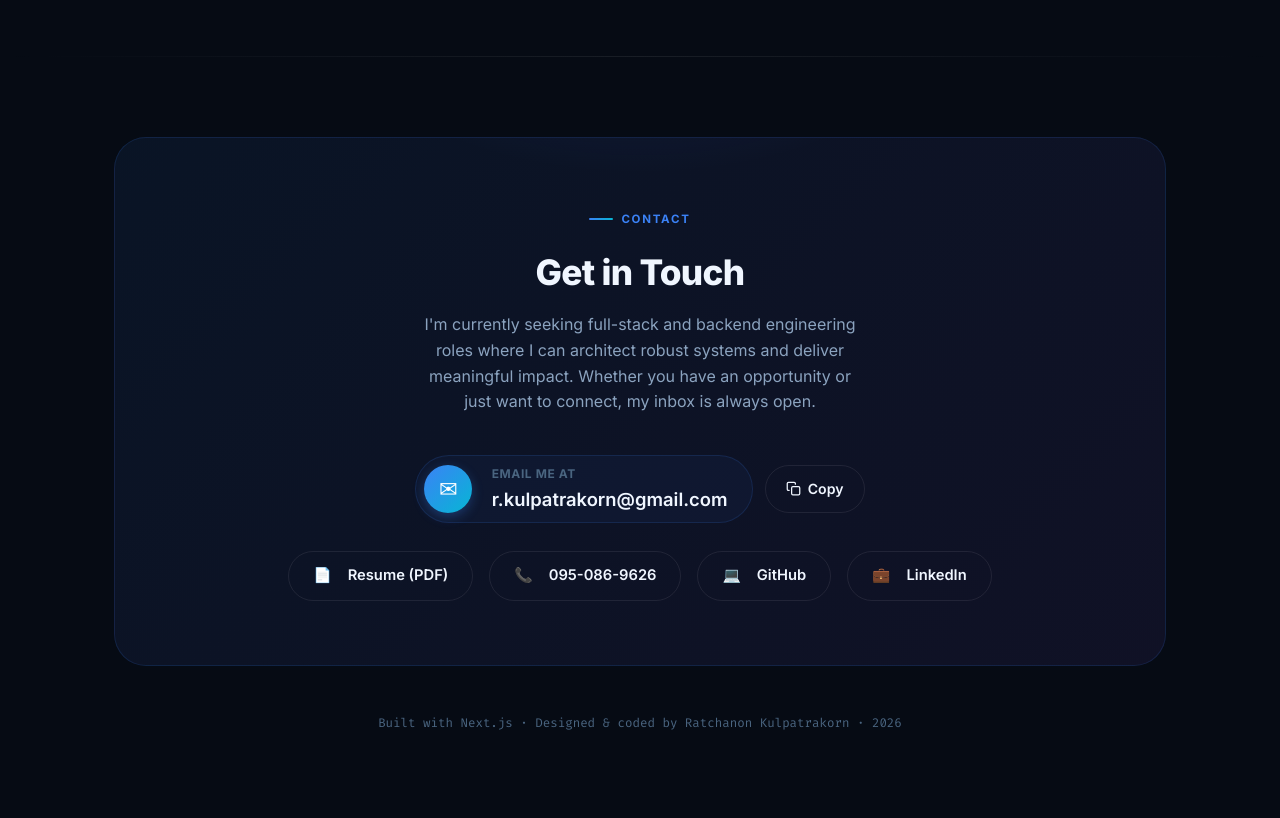
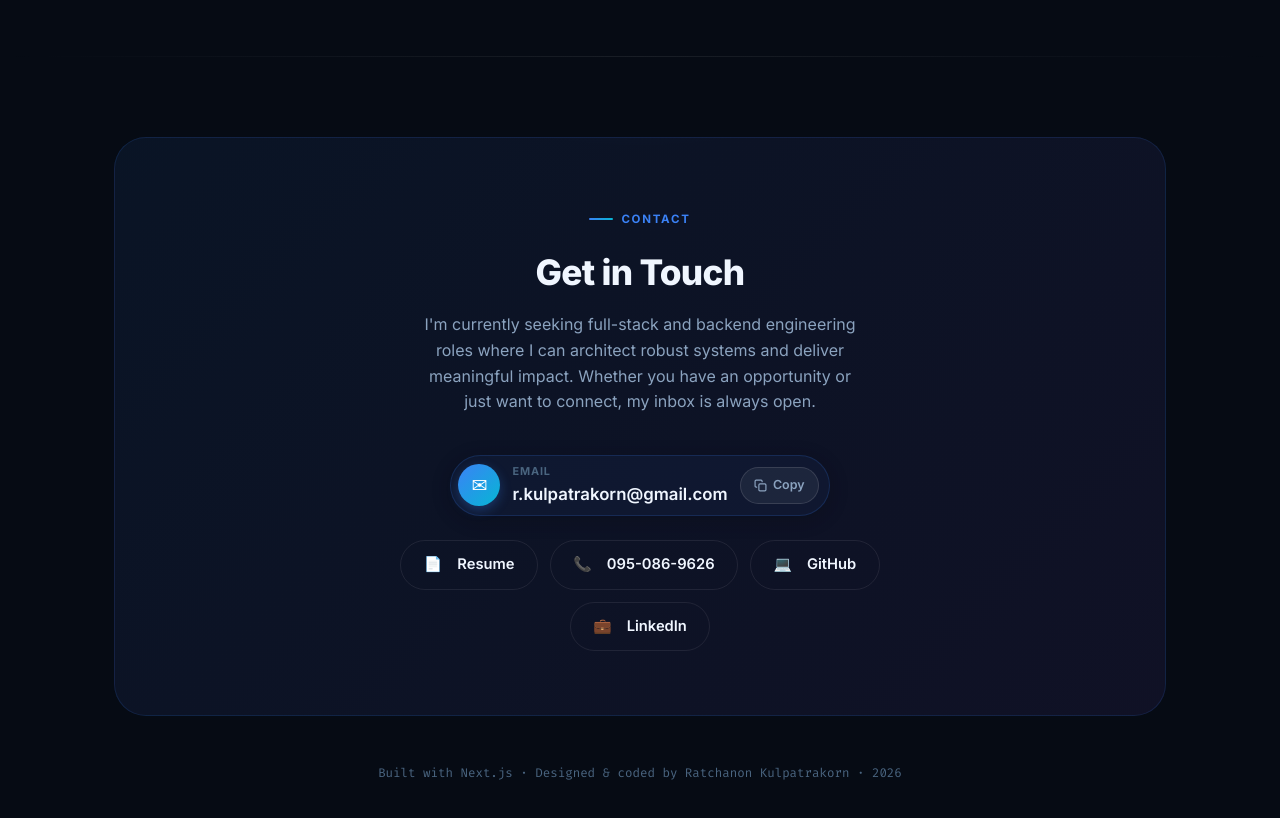
Before and after one commit to koard/Portfolio, a Next.js app: page / in a window 1280 px wide. Shown: the part 5240-6058 px from the top of the page. Built offline with nearby package versions, Linux system fonts and the light colour scheme.

Commit message:
style: redesign contact section with integrated copy email button and symmetrical 2x2 grid

```diff
--- a/app/globals.css
+++ b/app/globals.css
@@ -1129,6 +1129,32 @@ section {
   }
 }
 
+.contact-actions-grid {
+  display: flex;
+  flex-wrap: wrap;
+  justify-content: center;
+  gap: 0.75rem;
+  max-width: 600px;
+  margin: 0 auto;
+}
+
+@media (max-width: 580px) {
+  .contact-actions-grid {
+    display: grid;
+    grid-template-columns: repeat(2, 1fr);
+    gap: 0.65rem;
+    width: 100%;
+    max-width: 360px;
+  }
+  .contact-actions-grid .btn-secondary {
+    padding: 0.7rem 0.5rem !important;
+    font-size: 0.82rem !important;
+    justify-content: center !important;
+    text-align: center !important;
+    width: 100% !important;
+  }
+}
+
 @media (max-width: 480px) {
   .content-container {
     padding: 0 1rem;
--- a/app/page.tsx
+++ b/app/page.tsx
@@ -844,75 +844,84 @@ export default function Home() {
                 I&apos;m currently seeking full-stack and backend engineering roles where I can architect robust systems and deliver meaningful impact. Whether you have an opportunity or just want to connect, my inbox is always open.
               </p>
 
-              {/* Creative Contact Email Card with One-Click Copy */}
-              <div style={{ display: "flex", flexDirection: "column", alignItems: "center", gap: "0.75rem", marginBottom: "1.75rem" }}>
-                <div style={{ display: "flex", alignItems: "center", gap: "0.75rem", flexWrap: "wrap", justifyContent: "center" }}>
+              {/* Unified Contact Email Card with Embedded Copy Button */}
+              <div style={{ display: "flex", justifyContent: "center", marginBottom: "1.5rem" }}>
+                <div
+                  style={{
+                    display: "inline-flex",
+                    alignItems: "center",
+                    justifyContent: "space-between",
+                    gap: "0.75rem",
+                    padding: "0.45rem 0.6rem 0.45rem 0.45rem",
+                    background: "rgba(59, 130, 246, 0.05)",
+                    border: "1px solid rgba(59, 130, 246, 0.18)",
+                    borderRadius: "999px",
+                    maxWidth: "100%",
+                    boxShadow: "0 4px 20px rgba(0, 0, 0, 0.2)",
+                    transition: "all 0.3s cubic-bezier(0.4, 0, 0.2, 1)",
+                  }}
+                  onMouseOver={(e) => {
+                    e.currentTarget.style.borderColor = "rgba(59, 130, 246, 0.35)";
+                    e.currentTarget.style.boxShadow = "0 8px 32px rgba(59, 130, 246, 0.15)";
+                  }}
+                  onMouseOut={(e) => {
+                    e.currentTarget.style.borderColor = "rgba(59, 130, 246, 0.18)";
+                    e.currentTarget.style.boxShadow = "0 4px 20px rgba(0, 0, 0, 0.2)";
+                  }}
+                >
                   <a
                     href="mailto:r.kulpatrakorn@gmail.com"
                     style={{
-                      display: "inline-flex",
+                      display: "flex",
                       alignItems: "center",
-                      gap: "1.2rem",
-                      padding: "0.5rem 1.5rem 0.5rem 0.5rem",
-                      background: "rgba(59, 130, 246, 0.05)",
-                      border: "1px solid rgba(59, 130, 246, 0.15)",
-                      borderRadius: "999px",
+                      gap: "0.75rem",
                       textDecoration: "none",
-                      boxShadow: "0 0 20px rgba(59, 130, 246, 0)",
-                      transition: "all 0.3s cubic-bezier(0.4, 0, 0.2, 1)",
-                    }}
-                    onMouseOver={(e) => {
-                      e.currentTarget.style.background = "rgba(59, 130, 246, 0.1)";
-                      e.currentTarget.style.borderColor = "rgba(59, 130, 246, 0.3)";
-                      e.currentTarget.style.boxShadow = "0 8px 32px rgba(59, 130, 246, 0.15)";
-                      e.currentTarget.style.transform = "translateY(-2px)";
-                    }}
-                    onMouseOut={(e) => {
-                      e.currentTarget.style.background = "rgba(59, 130, 246, 0.05)";
-                      e.currentTarget.style.borderColor = "rgba(59, 130, 246, 0.15)";
-                      e.currentTarget.style.boxShadow = "0 0 20px rgba(59, 130, 246, 0)";
-                      e.currentTarget.style.transform = "translateY(0)";
+                      minWidth: 0,
                     }}
                   >
                     <div style={{
                       display: "flex",
                       alignItems: "center",
                       justifyContent: "center",
-                      width: "48px",
-                      height: "48px",
+                      width: "42px",
+                      height: "42px",
                       borderRadius: "50%",
                       background: "linear-gradient(135deg, var(--accent-primary), var(--accent-secondary))",
                       color: "white",
-                      fontSize: "1.4rem",
+                      fontSize: "1.2rem",
+                      flexShrink: 0,
                       boxShadow: "0 4px 12px rgba(59, 130, 246, 0.3)"
                     }}>
                       <span style={{ WebkitTextFillColor: "initial" }}>✉</span>
                     </div>
-                    <div style={{ display: "flex", flexDirection: "column", alignItems: "flex-start" }}>
-                      <span style={{ fontSize: "0.75rem", color: "var(--text-muted)", textTransform: "uppercase", letterSpacing: "0.05em", fontWeight: 700, marginBottom: "0.1rem" }}>
-                        Email Me At
+                    <div style={{ display: "flex", flexDirection: "column", alignItems: "flex-start", minWidth: 0 }}>
+                      <span style={{ fontSize: "0.68rem", color: "var(--text-muted)", textTransform: "uppercase", letterSpacing: "0.08em", fontWeight: 700, marginBottom: "0.05rem" }}>
+                        Email
                       </span>
-                      <span style={{ fontSize: "1.15rem", fontWeight: 600, color: "var(--text-primary)" }}>
+                      <span style={{ fontSize: "clamp(0.85rem, 3.4vw, 1.05rem)", fontWeight: 600, color: "var(--text-primary)", whiteSpace: "nowrap", overflow: "hidden", textOverflow: "ellipsis" }}>
                         r.kulpatrakorn@gmail.com
                       </span>
                     </div>
                   </a>
 
-                  {/* Copy Email Button */}
+                  {/* Embedded Copy Button */}
                   <button
                     onClick={handleCopyEmail}
-                    className="btn-secondary"
                     style={{
-                      padding: "0.75rem 1.25rem",
+                      padding: "0.45rem 0.85rem",
+                      borderRadius: "999px",
+                      border: "1px solid",
+                      borderColor: copiedEmail ? "rgba(16, 185, 129, 0.5)" : "rgba(255, 255, 255, 0.12)",
+                      background: copiedEmail ? "rgba(16, 185, 129, 0.15)" : "rgba(255, 255, 255, 0.06)",
+                      color: copiedEmail ? "#34d399" : "var(--text-secondary)",
+                      fontSize: "0.78rem",
+                      fontWeight: 600,
                       cursor: "pointer",
                       display: "inline-flex",
                       alignItems: "center",
-                      gap: "0.45rem",
-                      fontSize: "0.88rem",
-                      borderColor: copiedEmail ? "rgba(16, 185, 129, 0.5)" : "var(--border)",
-                      color: copiedEmail ? "#34d399" : "var(--text-primary)",
-                      background: copiedEmail ? "rgba(16, 185, 129, 0.12)" : "transparent",
-                      transition: "all 0.25s ease",
+                      gap: "0.35rem",
+                      flexShrink: 0,
+                      transition: "all 0.2s ease",
                     }}
                     aria-label="Copy email address"
                     title="Copy email to clipboard"
@@ -920,11 +929,11 @@ export default function Home() {
                     {copiedEmail ? (
                       <>
                         <span style={{ color: "#10b981", fontWeight: 700 }}>✓</span>
-                        <span style={{ color: "#10b981", fontWeight: 600 }}>Copied!</span>
+                        <span style={{ color: "#10b981" }}>Copied!</span>
                       </>
                     ) : (
                       <>
-                        <svg width="15" height="15" viewBox="0 0 24 24" fill="none" stroke="currentColor" strokeWidth="2" strokeLinecap="round" strokeLinejoin="round" aria-hidden="true">
+                        <svg width="13" height="13" viewBox="0 0 24 24" fill="none" stroke="currentColor" strokeWidth="2.2" strokeLinecap="round" strokeLinejoin="round" aria-hidden="true">
                           <rect x="9" y="9" width="13" height="13" rx="2" ry="2"></rect>
                           <path d="M5 15H4a2 2 0 0 1-2-2V4a2 2 0 0 1 2-2h9a2 2 0 0 1 2 2v1"></path>
                         </svg>
@@ -935,42 +944,42 @@ export default function Home() {
                 </div>
               </div>
 
-              {/* Clean social/contact buttons row */}
-              <div style={{ display: "flex", flexWrap: "wrap", justifyContent: "center", gap: "1rem" }}>
+              {/* Symmetrical 2x2 on Mobile / 4-in-a-row on Desktop */}
+              <div className="contact-actions-grid">
                 <a
                   href="/resume.pdf"
                   target="_blank"
                   rel="noreferrer"
                   className="btn-secondary"
-                  style={{ padding: "0.75rem 1.5rem" }}
-                  title="View Resume / CV (PDF)"
+                  style={{ padding: "0.75rem 1.4rem" }}
+                  title="View Resume (PDF)"
                 >
-                  <span style={{ marginRight: "0.5rem", WebkitTextFillColor: "initial" }}>📄</span> Resume (PDF)
+                  <span style={{ marginRight: "0.45rem", WebkitTextFillColor: "initial" }}>📄</span> Resume
                 </a>
                 <a
                   href="tel:0950869626"
                   className="btn-secondary"
-                  style={{ padding: "0.75rem 1.5rem" }}
+                  style={{ padding: "0.75rem 1.4rem" }}
                 >
-                  <span style={{ marginRight: "0.5rem", WebkitTextFillColor: "initial" }}>📞</span> 095-086-9626
+                  <span style={{ marginRight: "0.45rem", WebkitTextFillColor: "initial" }}>📞</span> 095-086-9626
                 </a>
                 <a
                   href="https://github.com/koard"
                   target="_blank"
                   rel="noreferrer"
                   className="btn-secondary"
-                  style={{ padding: "0.75rem 1.5rem" }}
+                  style={{ padding: "0.75rem 1.4rem" }}
                 >
-                  <span style={{ marginRight: "0.5rem", WebkitTextFillColor: "initial" }}>💻</span> GitHub
+                  <span style={{ marginRight: "0.45rem", WebkitTextFillColor: "initial" }}>💻</span> GitHub
                 </a>
                 <a
                   href="https://www.linkedin.com/in/kulpatrakorn/"
                   target="_blank"
                   rel="noreferrer"
                   className="btn-secondary"
-                  style={{ padding: "0.75rem 1.5rem" }}
+                  style={{ padding: "0.75rem 1.4rem" }}
                 >
-                  <span style={{ marginRight: "0.5rem", WebkitTextFillColor: "initial" }}>💼</span> LinkedIn
+                  <span style={{ marginRight: "0.45rem", WebkitTextFillColor: "initial" }}>💼</span> LinkedIn
                 </a>
               </div>
             </div>
```
